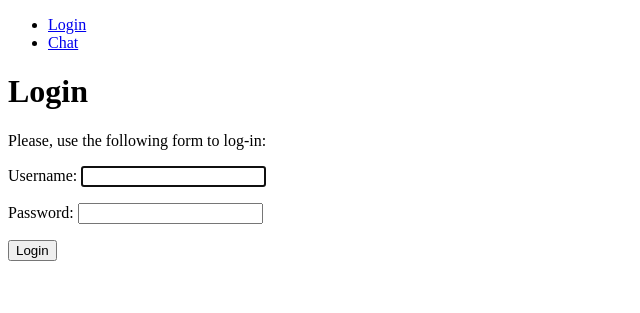
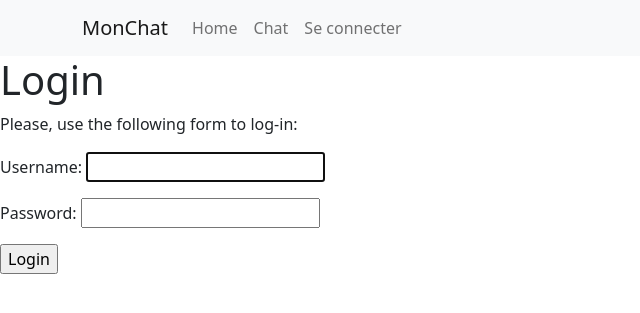
Before and after one commit to pythonmentor/exemple-chat, a Django app: page /users/login/ in a window 1280 px wide. Shown: the top 313 px of the page, without its empty margins (0-640 px from the left). Run offline with Django 3.2, Linux system fonts and the light colour scheme.

Commit message:
Finalizing the example

```diff
--- /dev/null
+++ b/chat/static/css/styles.css
@@ -0,0 +1,8 @@
+
+.chat {
+    height: 500px;
+    overflow-x: hidden;
+    overflow-y: scroll;
+    border: solid 1px black;
+    border-radius: 15px;
+}
--- a/templates/base.html
+++ b/templates/base.html
@@ -2,29 +2,46 @@
 {% load static %}
 <html lang="en">
 <head>
-    <meta charset="UTF-8">
-    <meta http-equiv="X-UA-Compatible" content="IE=edge">
-    <meta name="viewport" content="width=device-width, initial-scale=1.0">
+    <meta charset="utf-8">
+    <meta name="viewport" content="width=device-width, initial-scale=1">
     <title>{% block title %}{% endblock title %}</title>
+    <link href="https://cdn.jsdelivr.net/npm/bootstrap@5.0.2/dist/css/bootstrap.min.css" rel="stylesheet" integrity="sha384-EVSTQN3/azprG1Anm3QDgpJLIm9Nao0Yz1ztcQTwFspd3yD65VohhpuuCOmLASjC" crossorigin="anonymous">
+    <link rel="stylesheet" href={% static 'css/styles.css' %}>
 </head>
 <body>
     {% block header %}
-    <nav>
-        <ul>
-            {% if user.is_authenticated %}
-                <li><a href="{% url 'logout' %}">Logout</a></li>
-            {% else %}
-                <li><a href="{% url 'login' %}">Login</a></li>
-            {% endif %}
-            <li><a href='{% url 'chat:room' %}'>Chat</a></li>
-        </ul>
-    </nav>
+    <nav class="navbar navbar-expand-lg navbar-light bg-light">
+        <div class="container">
+          <a class="navbar-brand" href="#">MonChat</a>
+          <button class="navbar-toggler" type="button" data-bs-toggle="collapse" data-bs-target="#navbarSupportedContent" aria-controls="navbarSupportedContent" aria-expanded="false" aria-label="Toggle navigation">
+            <span class="navbar-toggler-icon"></span>
+          </button>
+          <div class="collapse navbar-collapse" id="navbarSupportedContent">
+            <ul class="navbar-nav me-auto mb-2 mb-lg-0">
+              <li class="nav-item">
+                <a class="nav-link" aria-current="page" href="#">Home</a>
+              </li>
+              <li class="nav-item">
+                <a class="nav-link" href="{% url 'chat:room' %}">Chat</a>
+              </li>
+              <li class="nav-item">
+                {% if user.is_authenticated %}
+                <a class="nav-link" href="{% url 'logout' %}">Se déconnecter</a>
+                {% else %}
+                <a class="nav-link" href="{% url 'login' %}">Se connecter</a>
+                {% endif %}
+              </li>
+            </ul>
+          </div>
+        </div>
+      </nav>
     {% endblock header %}
 
     {% block content %}
     {% endblock content %}
 
     {% block bottom_scripts %}
+    <script src="https://cdn.jsdelivr.net/npm/bootstrap@5.0.2/dist/js/bootstrap.bundle.min.js" integrity="sha384-MrcW6ZMFYlzcLA8Nl+NtUVF0sA7MsXsP1UyJoMp4YLEuNSfAP+JcXn/tWtIaxVXM" crossorigin="anonymous"></script>
     {% endblock bottom_scripts %}
 </body>
 </html>
--- a/templates/pages/home.html
+++ b/templates/pages/home.html
@@ -1,5 +1,4 @@
 {% extends 'base.html' %}
 
 {% block content %}
-<h1>Bienvenue sur notre page d'accueil</h1>
 {% endblock content %}
```
Also changed, not shown: chat/consumers.py (+11 -20 lines), templates/chat/room.html (+6 -4 lines).
